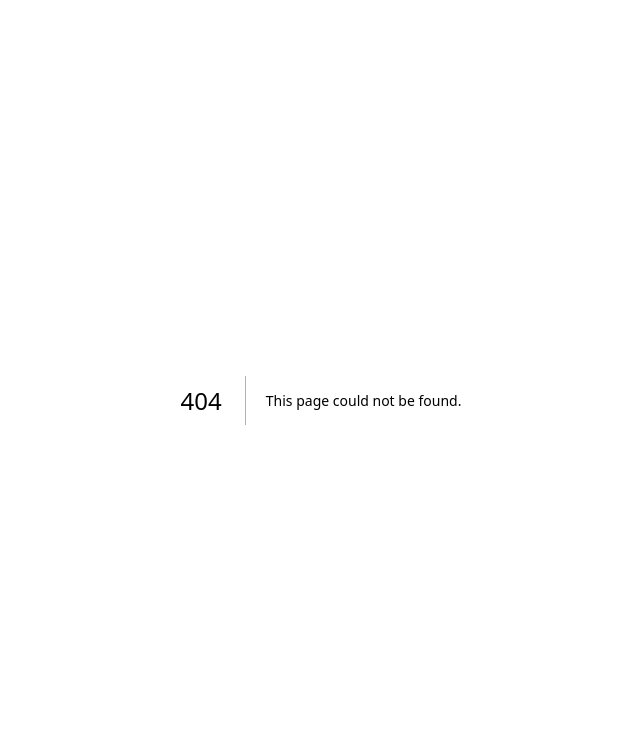
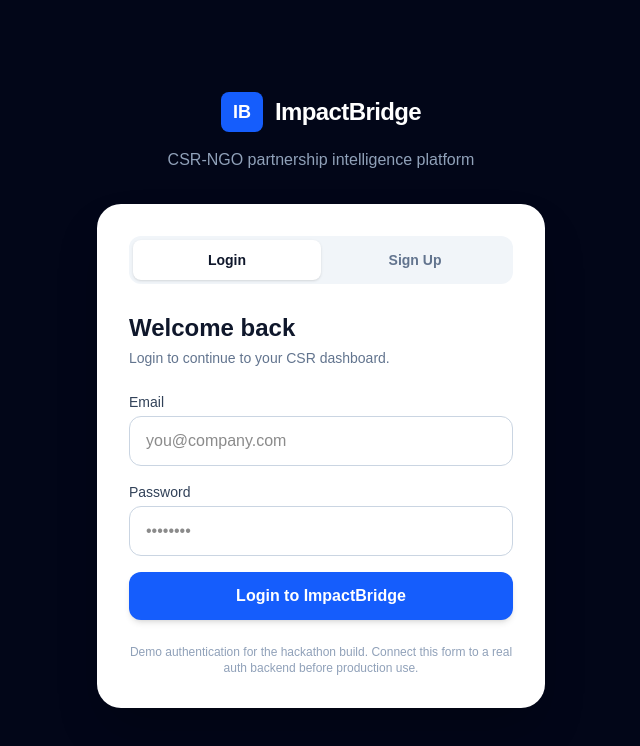
Before and after one commit to Karanramesh2008/Impact_Bridge, a Next.js app: page /auth in a window 1280 px wide. Before the commit this address had no page. Shown: the top 746 px of the page, without its empty margins (319-959 px from the left). Built offline with nearby package versions, Linux system fonts and the light colour scheme.

Commit message:
feat: add login and sign up page

```diff
--- /dev/null
+++ b/app/auth/page.tsx
@@ -0,0 +1,87 @@
+'use client';
+
+import { FormEvent, useState } from 'react';
+import { useRouter } from 'next/navigation';
+
+type Mode = 'login' | 'signup';
+
+export default function AuthPage() {
+  const router = useRouter();
+  const [mode, setMode] = useState<Mode>('login');
+  const [name, setName] = useState('');
+  const [email, setEmail] = useState('');
+  const [password, setPassword] = useState('');
+  const [confirmPassword, setConfirmPassword] = useState('');
+  const [error, setError] = useState('');
+
+  const handleSubmit = (event: FormEvent<HTMLFormElement>) => {
+    event.preventDefault();
+    setError('');
+
+    if (mode === 'signup' && password !== confirmPassword) {
+      setError('Passwords do not match.');
+      return;
+    }
+
+    if (password.length < 6) {
+      setError('Password must be at least 6 characters.');
+      return;
+    }
+
+    localStorage.setItem('impactbridge_authenticated', 'true');
+    localStorage.setItem('impactbridge_user_email', email);
+    if (name.trim()) localStorage.setItem('impactbridge_user_name', name.trim());
+    router.replace('/');
+  };
+
+  return (
+    <main className="min-h-screen bg-slate-950 flex items-center justify-center px-6 py-10">
+      <div className="w-full max-w-md">
+        <div className="text-center mb-8">
+          <div className="inline-flex items-center gap-3 mb-4">
+            <div className="bg-blue-600 text-white font-bold px-3 py-1.5 rounded-lg text-lg">IB</div>
+            <span className="text-2xl font-extrabold tracking-tight text-white">ImpactBridge</span>
+          </div>
+          <p className="text-slate-400">CSR-NGO partnership intelligence platform</p>
+        </div>
+
+        <div className="bg-white rounded-3xl p-8 shadow-2xl">
+          <div className="grid grid-cols-2 bg-slate-100 rounded-xl p-1 mb-7">
+            <button type="button" onClick={() => { setMode('login'); setError(''); }} className={`py-2.5 rounded-lg text-sm font-semibold transition ${mode === 'login' ? 'bg-white text-slate-900 shadow-sm' : 'text-slate-500'}`}>Login</button>
+            <button type="button" onClick={() => { setMode('signup'); setError(''); }} className={`py-2.5 rounded-lg text-sm font-semibold transition ${mode === 'signup' ? 'bg-white text-slate-900 shadow-sm' : 'text-slate-500'}`}>Sign Up</button>
+          </div>
+
+          <h1 className="text-2xl font-bold text-slate-900">{mode === 'login' ? 'Welcome back' : 'Create your account'}</h1>
+          <p className="text-sm text-slate-500 mt-1 mb-6">{mode === 'login' ? 'Login to continue to your CSR dashboard.' : 'Set up your ImpactBridge account to get started.'}</p>
+
+          <form onSubmit={handleSubmit} className="space-y-4">
+            {mode === 'signup' && (
+              <div>
+                <label htmlFor="name" className="block text-sm font-medium text-slate-700 mb-1">Full name</label>
+                <input id="name" type="text" value={name} onChange={(e) => setName(e.target.value)} className="w-full border border-slate-300 rounded-xl px-4 py-3 focus:outline-none focus:ring-2 focus:ring-blue-600" placeholder="Your name" required />
+              </div>
+            )}
+            <div>
+              <label htmlFor="email" className="block text-sm font-medium text-slate-700 mb-1">Email</label>
+              <input id="email" type="email" value={email} onChange={(e) => setEmail(e.target.value)} className="w-full border border-slate-300 rounded-xl px-4 py-3 focus:outline-none focus:ring-2 focus:ring-blue-600" placeholder="you@company.com" required />
+            </div>
+            <div>
+              <label htmlFor="password" className="block text-sm font-medium text-slate-700 mb-1">Password</label>
+              <input id="password" type="password" value={password} onChange={(e) => setPassword(e.target.value)} className="w-full border border-slate-300 rounded-xl px-4 py-3 focus:outline-none focus:ring-2 focus:ring-blue-600" placeholder="••••••••" minLength={6} required />
+            </div>
+            {mode === 'signup' && (
+              <div>
+                <label htmlFor="confirmPassword" className="block text-sm font-medium text-slate-700 mb-1">Confirm password</label>
+                <input id="confirmPassword" type="password" value={confirmPassword} onChange={(e) => setConfirmPassword(e.target.value)} className="w-full border border-slate-300 rounded-xl px-4 py-3 focus:outline-none focus:ring-2 focus:ring-blue-600" placeholder="••••••••" minLength={6} required />
+              </div>
+            )}
+            {error && <p className="text-sm text-red-600 bg-red-50 border border-red-100 rounded-xl px-3 py-2">{error}</p>}
+            <button type="submit" className="w-full bg-blue-600 hover:bg-blue-700 text-white font-semibold py-3 rounded-xl shadow-md transition">{mode === 'login' ? 'Login to ImpactBridge' : 'Create ImpactBridge Account'}</button>
+          </form>
+
+          <p className="text-xs text-slate-400 mt-6 text-center">Demo authentication for the hackathon build. Connect this form to a real auth backend before production use.</p>
+        </div>
+      </div>
+    </main>
+  );
+}
```
